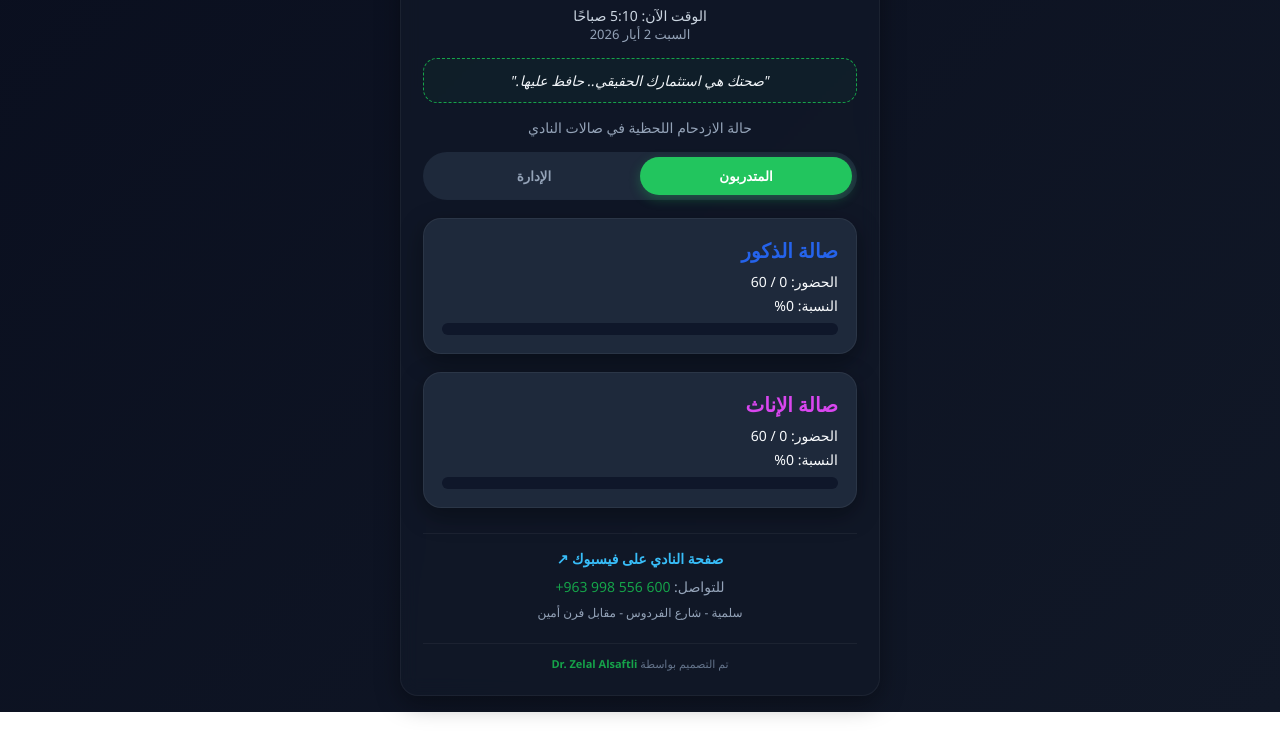
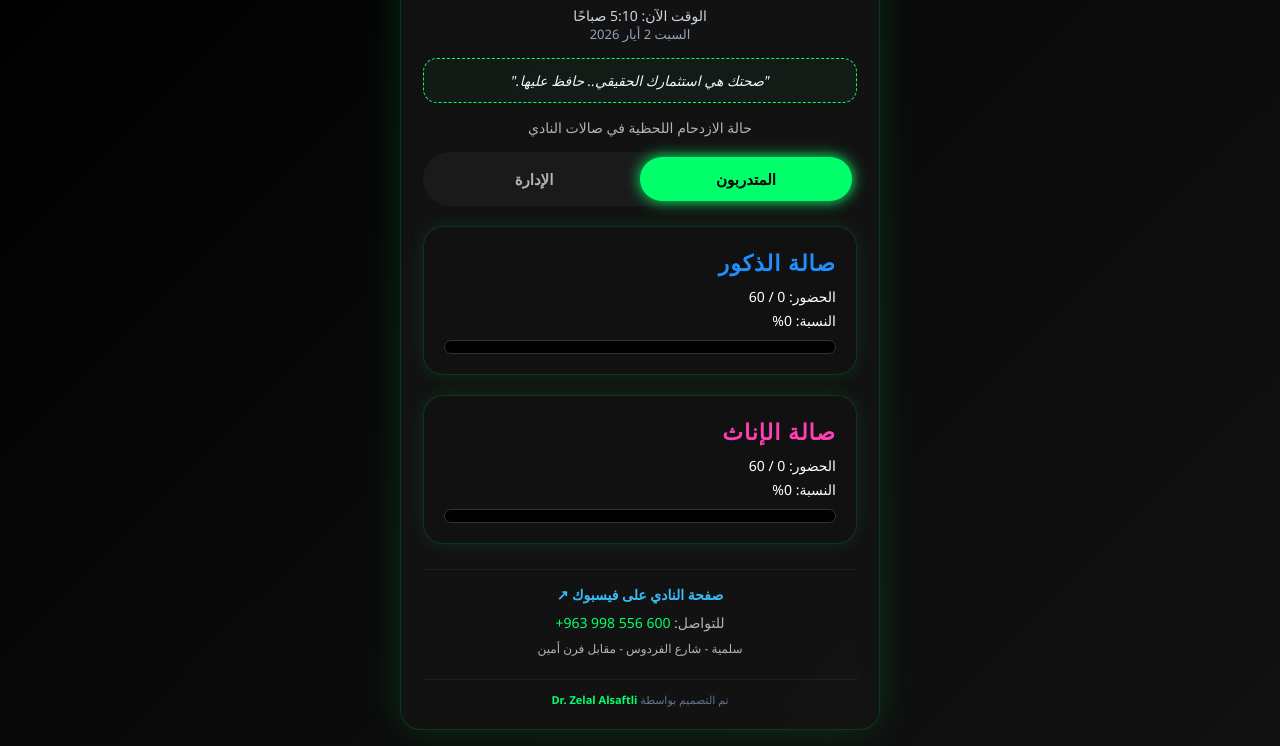
Before and after one commit to Zelalsaftli/Fitness-Center, a website: page index.html in a window 1280 px wide. Shown: the part 88-834 px from the top of the page. Before the commit the page ends 800 px from the top, so only its background shows below. Drawn offline with nearby package versions, Linux system fonts and the light colour scheme; no server answers.

Commit message:
feat: Update UI theme and styles
Refactors the application's CSS variables and styles to implement a darker, more modern theme. This includes changes to background colors, card styles, accent colors, and shadow effects for a refreshed user interface.

```diff
--- a/index.html
+++ b/index.html
@@ -6,21 +6,21 @@
   <meta name="viewport" content="width=device-width, initial-scale=1" />
   <style>
     :root {
-      --bg: #0a0f1f;
-      --card: #111827;
-      --accent: #16a34a;
-      --accent-light: #22c55e;
-      --danger: #ef4444;
-      --text: #f8fafc;
-      --muted: #94a3b8;
-      --male: #2563eb;
-      --female: #d946ef;
-      --radius: 18px;
-      --shadow: 0 8px 25px rgba(0,0,0,0.35);
+      --bg: #000000;
+      --card: #0d0d0d;
+      --accent: #00ff6a;
+      --accent-dark: #00cc55;
+      --danger: #ff2e2e;
+      --text: #ffffff;
+      --muted: #b3b3b3;
+      --male: #1e90ff;
+      --female: #ff3fb4;
+      --radius: 20px;
+      --shadow: 0 0 25px rgba(0,255,100,0.25);
     }
     * { box-sizing: border-box; margin: 0; padding: 0; font-family: "Segoe UI", sans-serif; }
     body {
-      background: linear-gradient(135deg, #0a0f1f, #111827);
+      background: linear-gradient(135deg, #000000, #0a0a0a, #111111);
       color: var(--text);
       min-height: 100vh;
       padding: 16px;
@@ -30,12 +30,12 @@
     .app {
       width: 100%;
       max-width: 480px;
-      background: rgba(17, 24, 39, 0.85);
+      background: rgba(20, 20, 20, 0.85);
       backdrop-filter: blur(10px);
       border-radius: var(--radius);
       padding: 22px;
-      box-shadow: var(--shadow);
-      border: 1px solid rgba(255,255,255,0.05);
+      box-shadow: 0 0 40px rgba(0,255,100,0.15);
+      border: 1px solid rgba(0,255,100,0.15);
       animation: appEntrance 0.6s ease-out;
     }
     @keyframes appEntrance {
@@ -49,62 +49,63 @@
       from { opacity: 0; transform: translateY(5px); }
       to { opacity: 1; transform: translateY(0); }
     }
-    .tabs { display: flex; margin-top: 15px; background: #1e293b; border-radius: 999px; padding: 5px; }
+    .tabs { display: flex; margin-top: 15px; background: #1a1a1a; border-radius: 999px; padding: 5px; }
     .tab {
-      flex: 1; padding: 10px 0; border-radius: 999px; cursor: pointer;
+      flex: 1; padding: 12px 0; border-radius: 999px; cursor: pointer;
       text-align: center; color: var(--muted); border: none; background: transparent;
-      font-weight: 600; transition: all 0.3s cubic-bezier(0.4, 0, 0.2, 1);
+      font-weight: 700; font-size: 15px; transition: all 0.3s cubic-bezier(0.4, 0, 0.2, 1);
     }
     .tab:hover:not(.active) { color: var(--text); background: rgba(255,255,255,0.05); }
     .tab:active { transform: scale(0.96); }
     .tab.active {
-      background: var(--accent-light);
-      color: white;
-      box-shadow: 0 4px 12px rgba(34, 197, 94, 0.3);
+      background: var(--accent);
+      color: #000;
+      box-shadow: 0 0 15px var(--accent);
     }
     .card {
-      background: #1e293b;
-      padding: 18px;
+      background: #111;
+      padding: 20px;
       border-radius: var(--radius);
-      margin-top: 18px;
-      border: 1px solid rgba(255,255,255,0.06);
-      box-shadow: var(--shadow);
+      margin-top: 20px;
+      border: 1px solid rgba(0,255,100,0.15);
+      box-shadow: 0 0 20px rgba(0,255,100,0.1);
       transition: 0.25s;
     }
-    .card:hover { transform: translateY(-4px); box-shadow: 0 12px 30px rgba(0,0,0,0.45); border-color: rgba(255,255,255,0.1); }
-    .hall-title { font-size: 20px; font-weight: bold; margin-bottom: 8px; }
-    .progress { width: 100%; height: 12px; background: #0f172a; border-radius: 999px; overflow: hidden; margin-top: 8px; }
+    .card:hover { transform: translateY(-4px); box-shadow: 0 0 25px rgba(0,255,100,0.25); border-color: rgba(0,255,100,0.3); }
+    .hall-title { font-size: 22px; font-weight: 900; margin-bottom: 10px; letter-spacing: 1px; }
+    .progress { width: 100%; height: 14px; background: #000; border-radius: 999px; overflow: hidden; margin-top: 10px; border: 1px solid #333; }
     .progress-fill {
       height: 100%;
-      background: linear-gradient(90deg, var(--accent), var(--accent-light));
+      background: linear-gradient(90deg, #00ff6a, #00cc55);
       width: 0%;
-      transition: width 0.3s ease-out;
+      transition: width 0.25s ease-out;
+      box-shadow: 0 0 12px #00ff6a;
     }
     .admin-btn {
-      width: 40px; height: 40px; border-radius: 50%; border: none;
-      background: #0f172a; color: white; font-size: 22px; cursor: pointer;
-      margin-right: 8px; transition: 0.2s;
+      width: 45px; height: 45px; border-radius: 50%; border: none;
+      background: #000; color: var(--accent); font-size: 26px; cursor: pointer;
+      margin-right: 10px; transition: 0.2s; font-weight: bold;
     }
-    .admin-btn:hover { background: var(--accent-light); transform: scale(1.1); box-shadow: 0 4px 10px rgba(34, 197, 94, 0.2); }
+    .admin-btn:hover { background: var(--accent); color: #000; transform: scale(1.15); box-shadow: 0 0 15px var(--accent); }
     .admin-btn:active { transform: scale(0.9); }
     .reset-btn {
-      width: 100%; margin-top: 12px; padding: 10px; border-radius: 12px;
-      background: #0f172a; color: var(--muted); border: 1px solid #334155;
+      width: 100%; margin-top: 15px; padding: 12px; border-radius: 12px;
+      background: #000; color: var(--muted); border: 1px solid #333;
       cursor: pointer; transition: 0.2s; font-weight: bold;
     }
-    .reset-btn:hover { background: var(--danger); color: white; border-color: var(--danger); box-shadow: 0 4px 12px rgba(239, 68, 68, 0.2); }
+    .reset-btn:hover { background: var(--danger); color: white; border-color: var(--danger); box-shadow: 0 0 15px var(--danger); }
     .reset-btn:active { transform: scale(0.98); }
     input {
-      width: 100%; padding: 12px; border-radius: 12px;
-      border: 1px solid #334155; background: #0f172a; color: white;
-      text-align: center; font-size: 16px; margin-top: 10px;
+      width: 100%; padding: 14px; border-radius: 12px;
+      border: 1px solid #333; background: #000; color: white;
+      text-align: center; font-size: 16px; margin-top: 12px;
     }
     .btn-primary {
-      width: 100%; padding: 12px; border-radius: 999px;
-      background: var(--accent-light); border: none; color: white; cursor: pointer;
-      margin-top: 12px; font-weight: bold; transition: 0.25s;
+      width: 100%; padding: 14px; border-radius: 999px;
+      background: var(--accent); border: none; color: #000; cursor: pointer;
+      margin-top: 15px; font-weight: 900; font-size: 16px; transition: 0.25s;
     }
-    .btn-primary:hover { background: var(--accent); transform: translateY(-2px); box-shadow: 0 4px 12px rgba(22, 163, 74, 0.3); }
+    .btn-primary:hover { background: var(--accent-dark); transform: translateY(-2px); box-shadow: 0 0 15px var(--accent); }
     .btn-primary:active { transform: translateY(0) scale(0.98); }
     .slogan-box {
       margin-top: 15px; margin-bottom: 15px; padding: 12px;
@@ -130,7 +131,7 @@
 
 <div class="app">
 
-  <h2 style="text-align: center; color: #4f46e5; border-bottom: 2px solid #1e293b; padding-bottom: 8px; margin-bottom: 12px; letter-spacing: 1px;">Fitness Center</h2>
+  <h2 style="text-align: center; color: var(--accent); border-bottom: 2px solid #1a1a1a; padding-bottom: 8px; margin-bottom: 12px; letter-spacing: 2px; text-transform: uppercase;">Fitness Center</h2>
   <p id="clock" style="margin-top:6px; font-size:14px; color:#cbd5e1; text-align: center;"></p>
   <p id="date" style="margin-bottom:12px; font-size:13px; color:#94a3b8; text-align: center;"></p>
 
```
